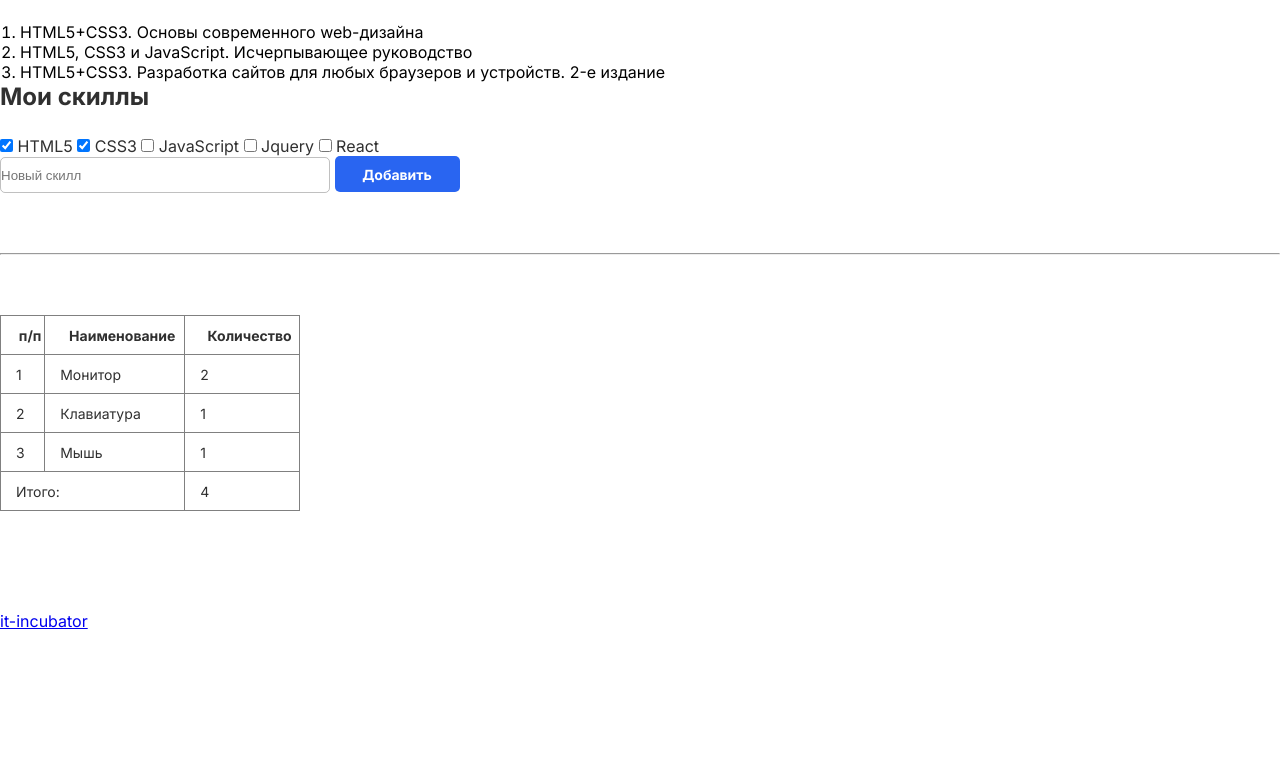
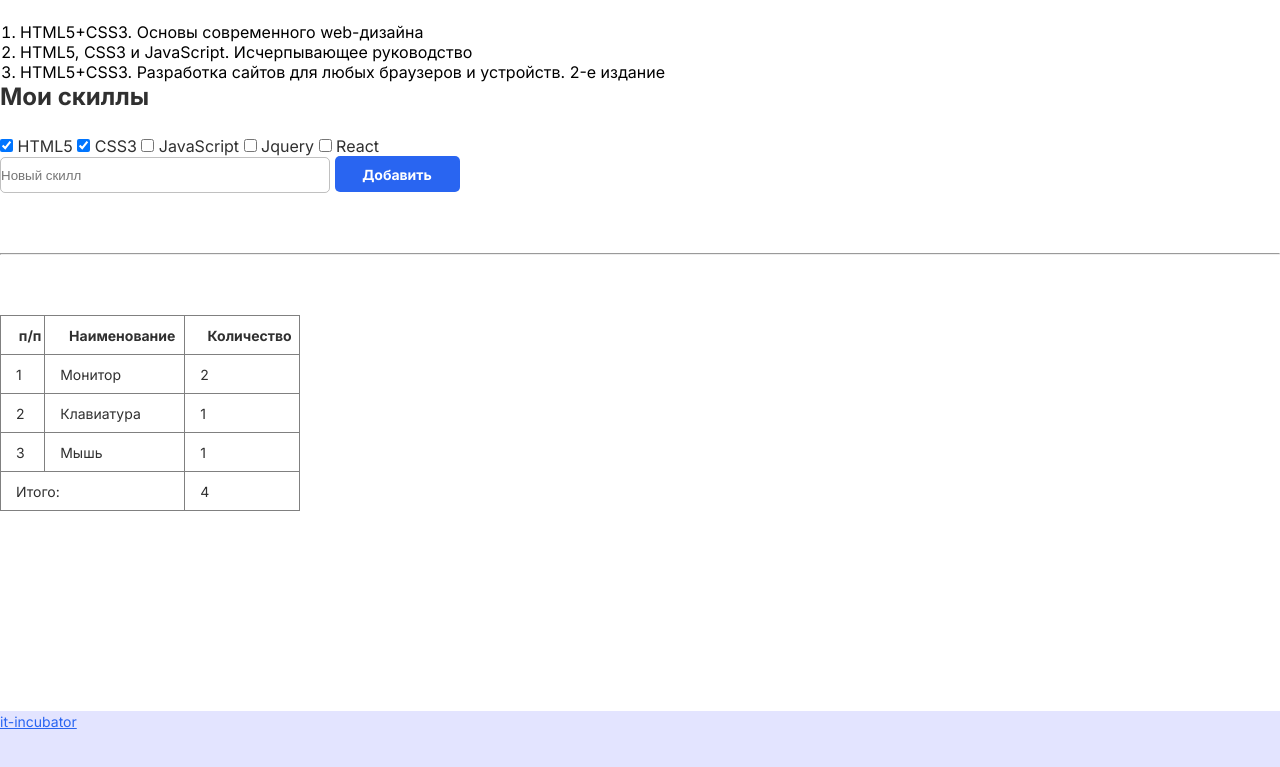
Before and after one commit to Rustam32228/2-hw-with-auto-test-html-css-main, a plain HTML site: page index.html in a window 1280 px wide. Shown: the part 1376-2143 px from the top of the page. Before the commit the page ends 2007 px from the top, so only its background shows below. Drawn offline with Linux system fonts and the light colour scheme.

Commit message:
commit 3

```diff
--- a/style.css
+++ b/style.css
@@ -60,6 +60,7 @@ header span {
     font-family: "Inter", sans-serif;
     fill: #fff;
     padding: 100px 0;
+}
 
 select {
     /* Стили для выпадающего списка */
@@ -147,7 +148,7 @@ footer {
     /* Стили для футера */
     width: 100%;
     height: 70px;
-    background-color:rgba(163, 167, 255, 0.3);
+    background:rgba(163, 167, 255, 0.3);
     margin-top: 100px;
 }
 
@@ -157,4 +158,5 @@ footer {
     font-weight: 400;
     font-size: 14px;
     color: #2965f1;
+    text-align: left;
     }
```
